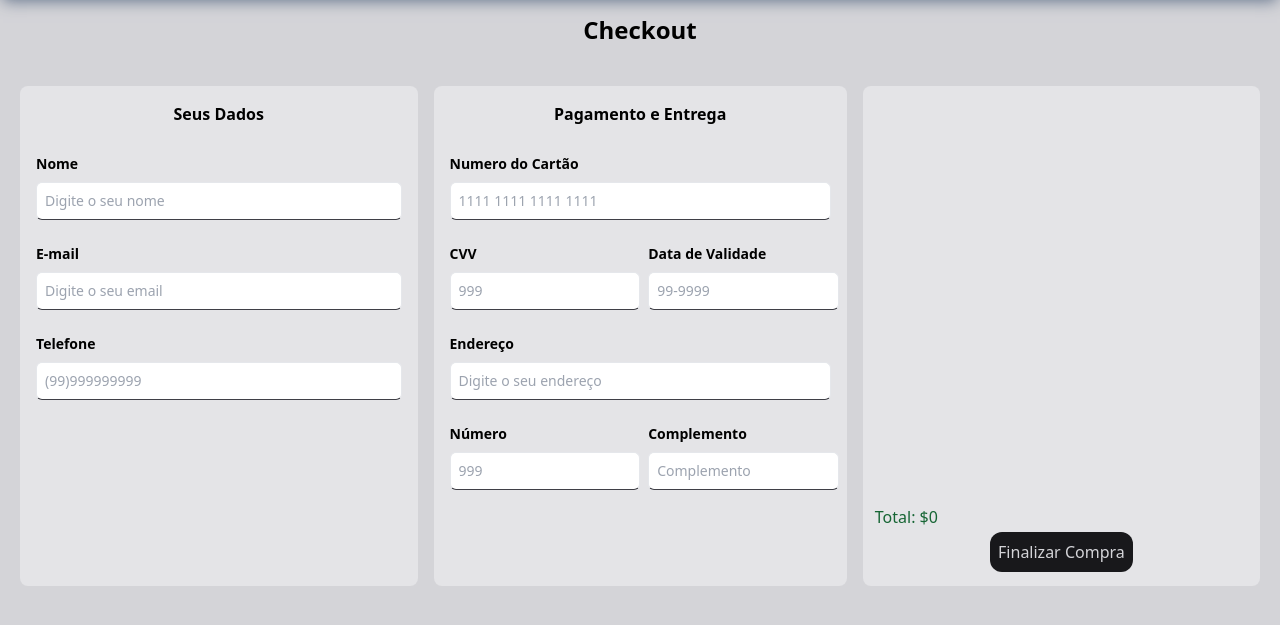
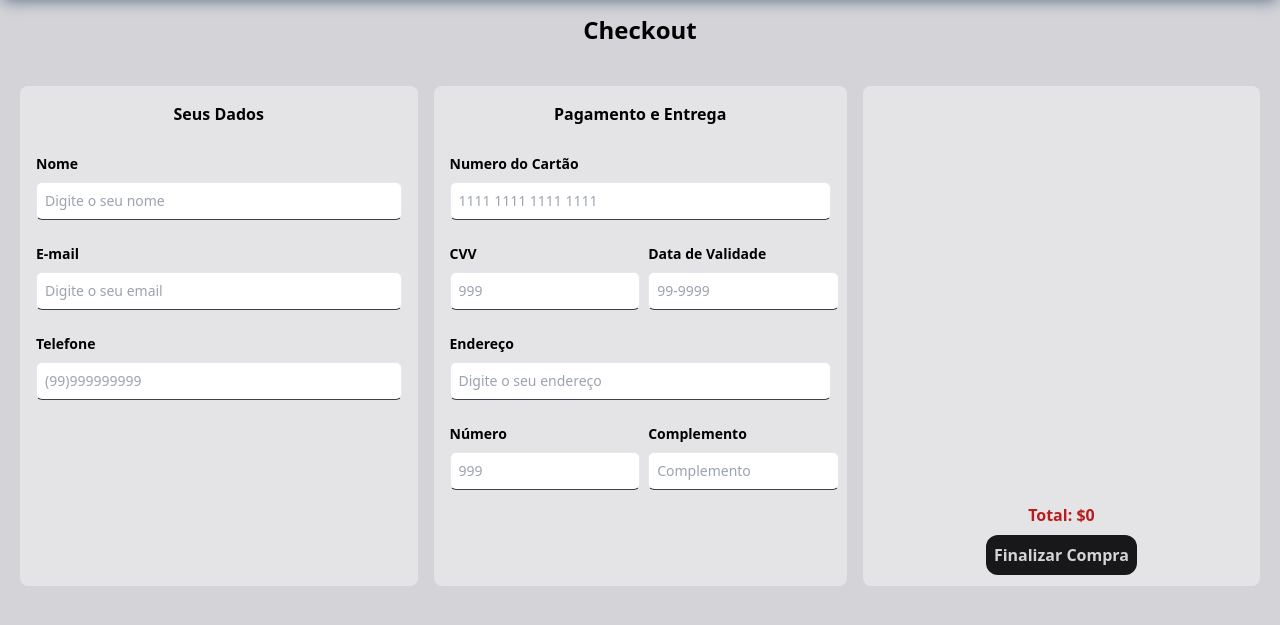
Before and after one commit to PhilipeF/magazine-caps, a website built with Vite: page checkout.html in a window 1280 px wide. Shown: the part 104-729 px from the top of the page. Built offline with nearby package versions, Linux system fonts and the light colour scheme.

Commit message:
Fix: centralizando os produtos no checkout

```diff
--- a/checkout.html
+++ b/checkout.html
@@ -90,13 +90,15 @@
 
     <!-- Checkout -->
     <section id="produtos-checkout" class="w-1/3 h-[500px] max-md:w-full bg-zinc-200 rounded-lg p-3">
-      <section id="container-produtos-checkout" class="h-4/5 overflow-y-auto mb-4"></section>
+      <div class="flex justify-center h-4/5">
+        <section id="container-produtos-checkout" class="overflow-y-auto"></section>
+      </div>
       <section id=" celula-checkout" class="flex flex-col py-2 h-1/5 justify-around mt-4 mb-4">
-        <p id="preco-total" class="text-green-800">
+        <p id="preco-total" class="text-red-700 text-center mb-2 font-bold">
           Total:
         </p>
-        <div class="flex justify-center mb-2">
-          <button class="bg-zinc-900 hover:bg-zinc-800 text-zinc-300 rounded-xl p-2" type="submit">
+        <div class="flex justify-center mb-8">
+          <button class="bg-zinc-900 hover:bg-zinc-800 text-zinc-300 font-bold rounded-xl p-2" type="submit">
             Finalizar Compra
           </button>
         </div>
```
